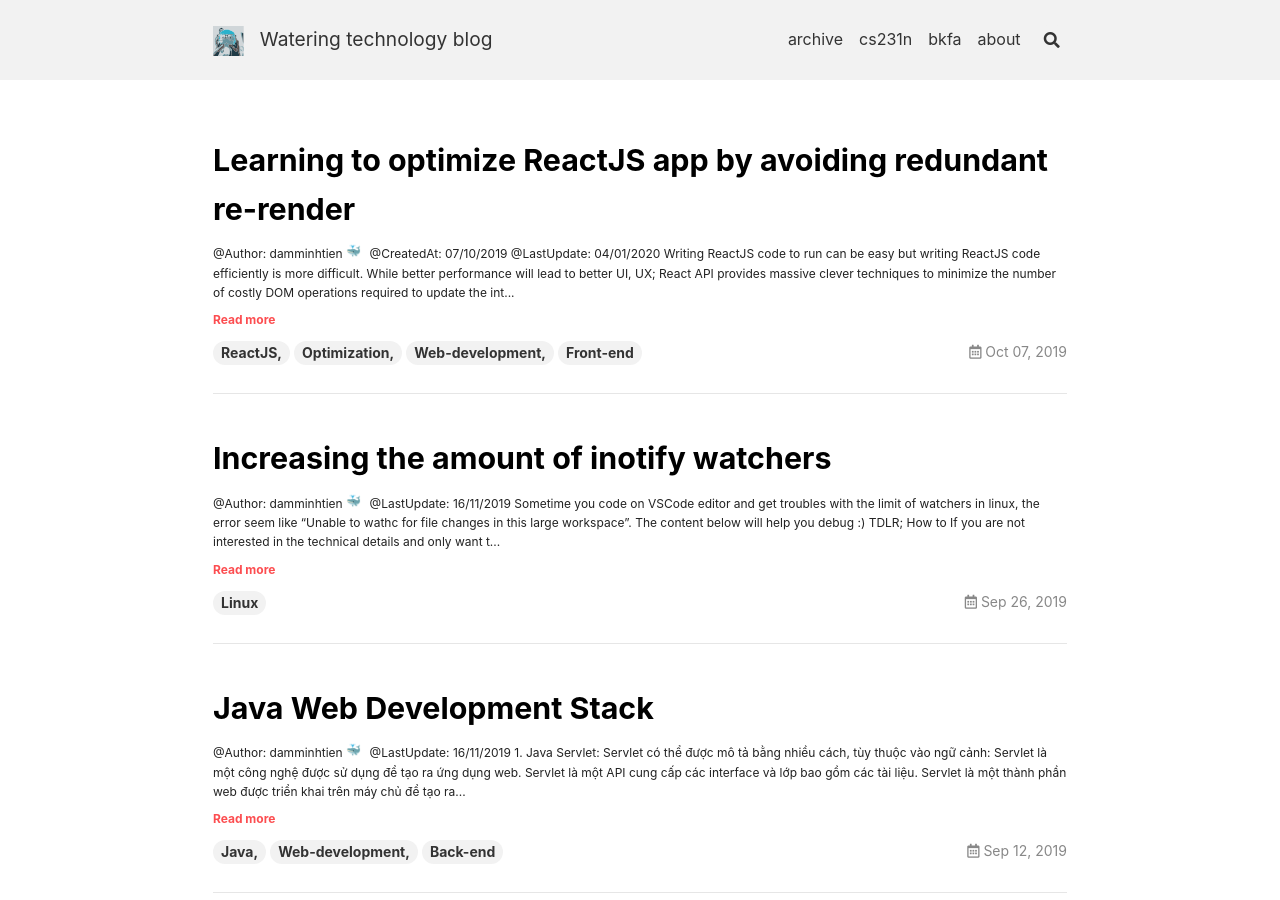
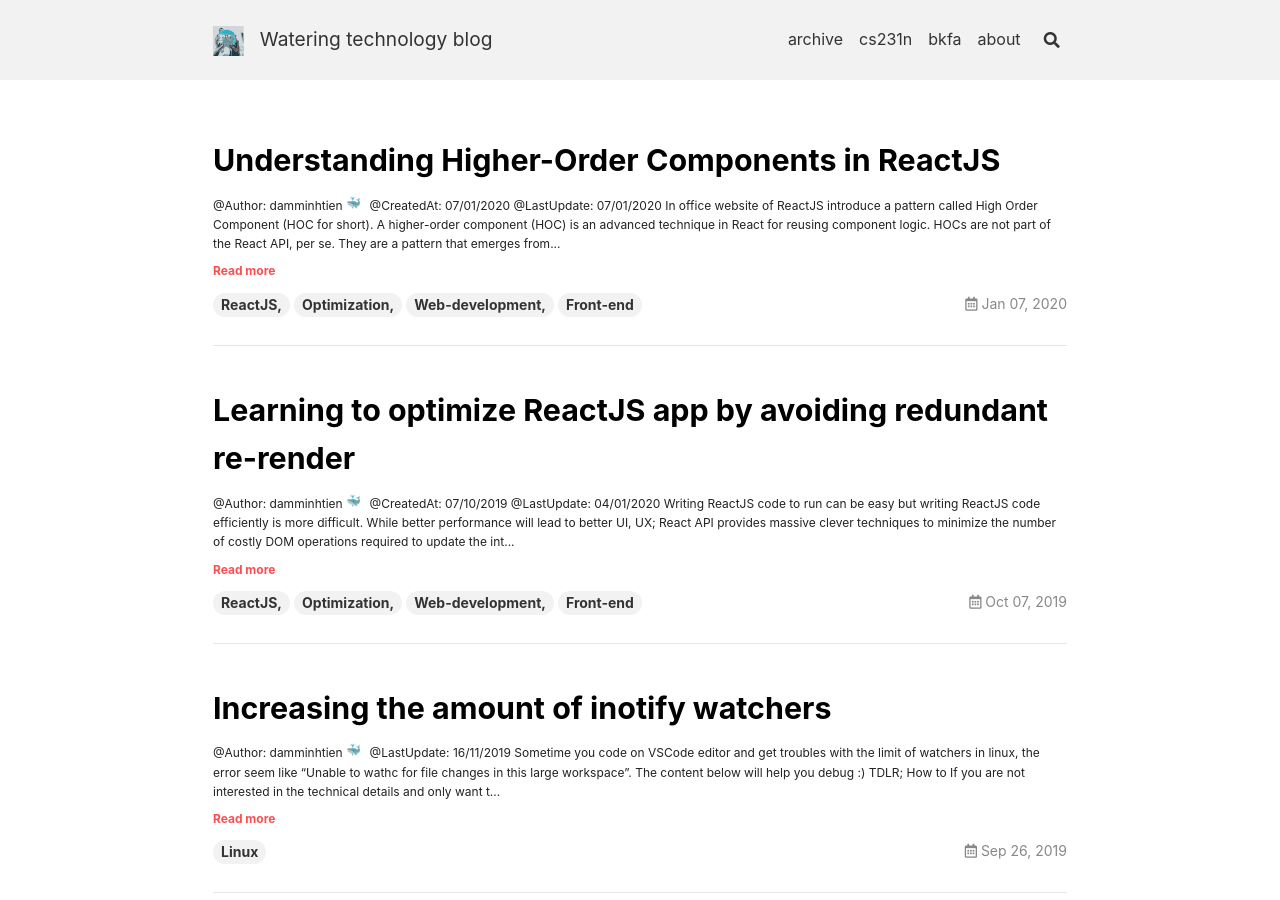
Before and after one commit to damminhtien/damminhtien.github.io, a Jekyll site: the page built from index.html, in a window 1280 px wide and 900 px high. Built offline with Jekyll 4.4.1, drawn with Linux system fonts in a browser that asks for light colours; nearby versions of some CDN libraries; emoji names are drawn with the system emoji font; the list of posts is cut into pages by our own code.

Commit message:
HOC: init post

````diff
--- a/_posts/2019-10-07-Optimize_react.md
+++ b/_posts/2019-10-07-Optimize_react.md
@@ -38,7 +38,7 @@ class MyComponent extends PureComponent {...}
 ```
 
 ### 3. Use 'React.Memo', useMemo
-A rule in React: when a parent component re-renders, all child components will re-render as well. But sometime we need only one child component change, re-rendering of other child components are unneccessary. At that time, **React.memo** is our hero. React.memo is a higher order component, used with functional components. React.memo will compare the previous props to the next props, and if different, will re-render the component. Like the comparison in React.PureComponent is **shallow comparison**, it work fine when compares (string, number, boolean. However, arrays, objects, and functions being passed as a prop will not work with React.memo alone. We will need to use hooks like useMemo around the Array or Object. In a functional component, every re-render will cause everything in the function body to be "re-created". So arrays, objects, and functions will be new and different on every re-render. When these are passes to the child Component, it will cause the child to re-render. Wrapping arrays and objects with the useMemo hook will solve this problem. Better yet, if the dependency array is empty, you should just hoist it out of the function body.
+A rule of thumb in React: when a parent component re-renders, all child components will re-render as well. But sometime we need only one child component change, re-rendering of other child components are unneccessary. At that time, **React.memo** is our hero. React.memo is a higher order component, used with functional components. React.memo will compare the previous props to the next props, and if different, will re-render the component. Like the comparison in React.PureComponent is **shallow comparison**, it work fine when compares (string, number, boolean. However, arrays, objects, and functions being passed as a prop will not work with React.memo alone. We will need to use hooks like useMemo around the Array or Object. In a functional component, every re-render will cause everything in the function body to be "re-created". So arrays, objects, and functions will be new and different on every re-render. When these are passes to the child Component, it will cause the child to re-render. Wrapping arrays and objects with the useMemo hook will solve this problem. Better yet, if the dependency array is empty, you should just hoist it out of the function body.
 
 ### 4. Don't change **state** in **render** function
 This is a default warning in React. If we change **state** in render function, it make the function re-call -> state change -> render function re-call -> ...
--- /dev/null
+++ b/_posts/2020-01-07-HOC.md
@@ -0,0 +1,34 @@
+---
+title: Understanding Higher-Order Components in ReactJS
+tags: ReactJS, Optimization, Web-development, Front-end
+mode: immersive
+header:
+  theme: dark
+article_header:
+  type: cover
+  image:
+    src: /assets/images/reactjs_fish.png
+---
+
+@**Author**: damminhtien :whale:
+
+@**CreatedAt**: 07/01/2020
+
+@**LastUpdate**: 07/01/2020
+
+In office website of ReactJS introduce a pattern called High Order Component (HOC for short). A higher-order component (HOC) is an advanced technique in React for reusing component logic. HOCs are not part of the React API, per se. They are a pattern that emerges from React’s compositional nature.
+
+**Concretely, a higher-order component is a function that takes a component and returns a new component with additional functions.**
+
+Higher order components, in general, are a functional programming methodology. If you are familiar with Redux, you surely use **connect**() function look like:
+```javascript
+import {connect} from 'react-redux';
+// code
+export default connect(mapStateToProps, mapDispatchToProps)(ExampleComponent);
+```
+**connect** is a HOC. This post aims to describe what is HOC and how it works.
+![HOC](/assets/images/hoc.jpg)
+
+## References:
+
+1. Higher-Order Components (@ReactJS.org): https://reactjs.org/docs/higher-order-components.html
````
Also changed, not shown: assets/favicon-16x16.png (deleted), assets/favicon-32x32.png (deleted), assets/favicon.ico (deleted), assets/images/hoc.jpg (added).
